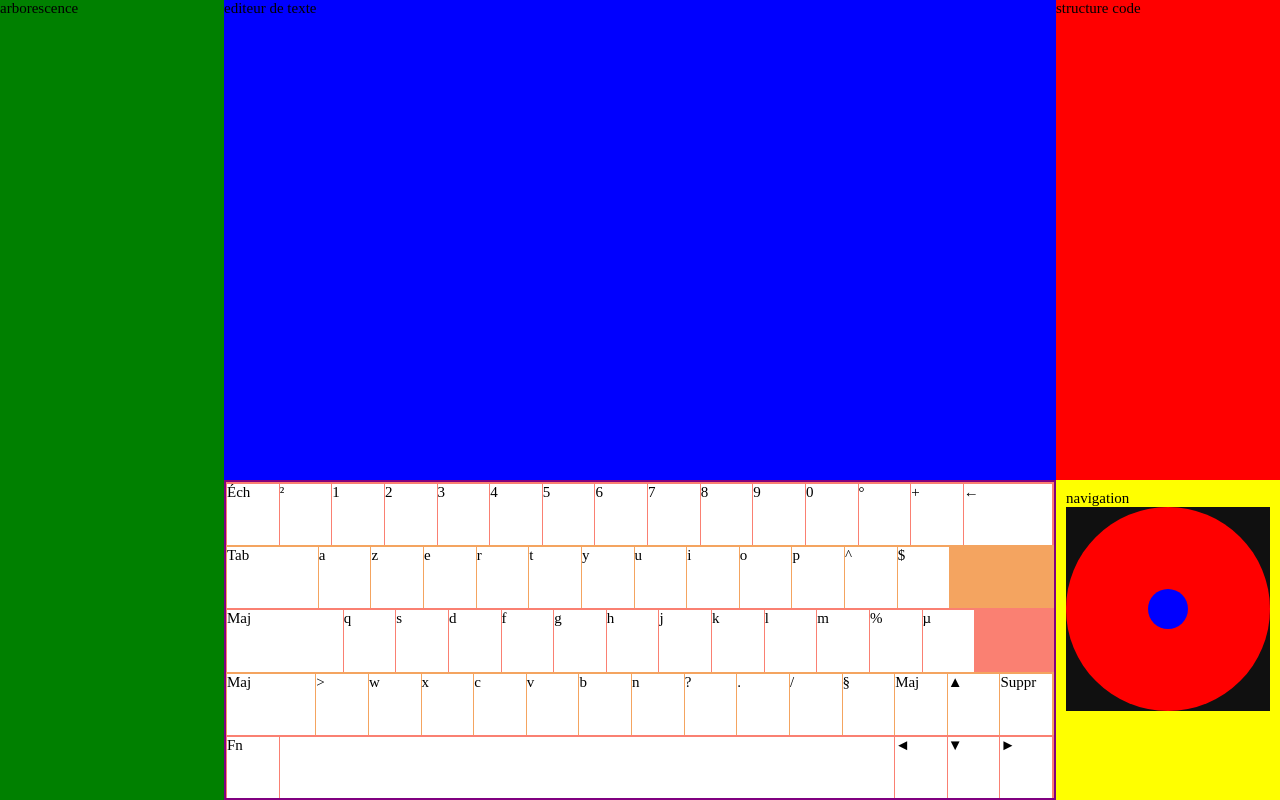
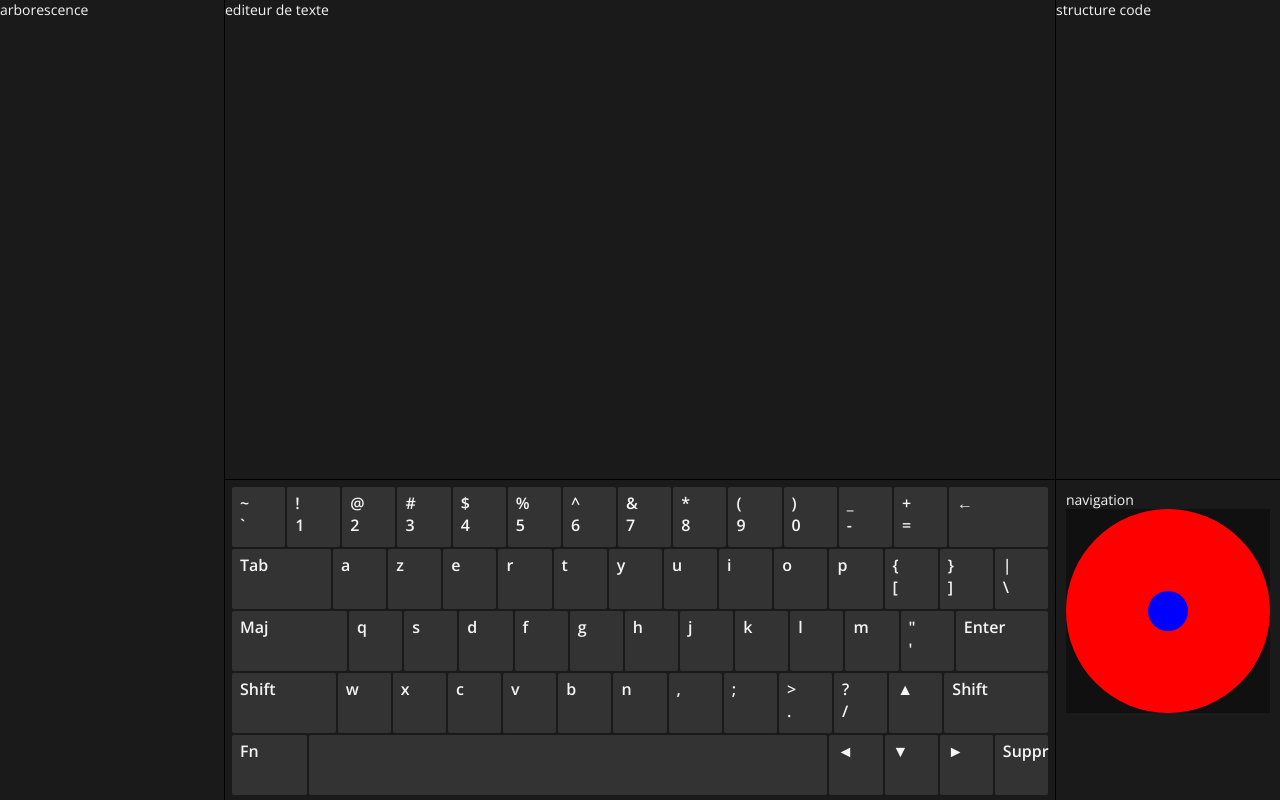
Before and after one commit to NgmThanh/IDE-Interface, a plain HTML site: page index.html in a window 1280 px wide. Drawn offline with nearby package versions, Linux system fonts and the light colour scheme.

Commit message:
keyboard

```diff
--- a/index.html
+++ b/index.html
@@ -6,6 +6,7 @@
     <link rel="stylesheet" href="style/style.css" />
     <title>Document</title>
 </head>
+
 <body>
 <div class="main-page">
     <section class="tree">
@@ -19,21 +20,20 @@
         <section class="virtual-kb">
             <div class="container-out-kb">
                 <div class="line-kb line1">
-                        <div class="line1--key1">Éch</div>
-                        <div class="line1--key2">²</div>
-                        <div class="line1--key3">1</div>
-                        <div class="line1--key4">2</div>
-                        <div class="line1--key5">3</div>
-                        <div class="line1--key6">4</div>
-                        <div class="line1--key7">5</div>
-                        <div class="line1--key8">6</div>
-                        <div class="line1--key9">7</div>
-                        <div class="line1--key10">8</div>
-                        <div class="line1--key11">9</div>
-                        <div class="line1--key12">0</div>
-                        <div class="line1--key13">°</div>
-                        <div class="line1--key14">+</div>
-                        <div class="line1--key15">←</div>
+                    <div class="line1--key1">~<br>`</div>
+                    <div class="line1--key2">!<br>1</div>
+                    <div class="line1--key3">@<br>2</div>
+                    <div class="line1--key4">#<br>3</div>
+                    <div class="line1--key5">$<br>4</div>
+                    <div class="line1--key6">%<br>5</div>
+                    <div class="line1--key7">^<br>6</div>
+                    <div class="line1--key8">&<br>7</div>
+                    <div class="line1--key9">*<br>8</div>
+                    <div class="line1--key10">(<br>9</div>
+                    <div class="line1--key11">)<br>0</div>
+                    <div class="line1--key12">_<br>-</div>
+                    <div class="line1--key13">+<br>=</div>
+                    <div class="line1--key14">←</div>
                 </div>
                 <div class="line-kb line2">
                     <div class="line2--key1">Tab</div>
@@ -47,8 +47,9 @@
                     <div class="line2--key9">i</div>
                     <div class="line2--key10">o</div>
                     <div class="line2--key11">p</div>
-                        <div class="line2--key12">^</div>
-                        <div class="line2--key13">$</div>
+                    <div class="line2--key12">{<br>[</div>
+                    <div class="line2--key13">}<br>]</div>
+                    <div class="line2--key14">|<br>\</div>
                 </div>
                 <div class="line-kb line3">
                     <div class="line3--key1">Maj</div>
@@ -62,25 +63,23 @@
                     <div class="line3--key9">k</div>
                     <div class="line3--key10">l</div>
                     <div class="line3--key11">m</div>
-                        <div class="line3--key12">%</div>
-                        <div class="line3--key13">µ</div>
+                    <div class="line3--key12">"<br>'</div>
+                    <div class="line3--key13">Enter</div>
                 </div>
                 <div class="line-kb line4">
-                        <div class="line4--key1">Maj</div>
-                        <div class="line4--key2">></div>
-                        <div class="line4--key3">w</div>
-                        <div class="line4--key4">x</div>
-                        <div class="line4--key5">c</div>
-                        <div class="line4--key6">v</div>
-                        <div class="line4--key7">b</div>
-                        <div class="line4--key8">n</div>
-                        <div class="line4--key9">?</div>
-                        <div class="line4--key10">.</div>
-                        <div class="line4--key11">/</div>
-                        <div class="line4--key12">§</div>
-                        <div class="line4--key13">Maj</div>
-                        <div class="line4--key14">▲</div>
-                        <div class="line4--key15">Suppr</div>
+                    <div class="line4--key1">Shift</div>
+                    <div class="line4--key2">w</div>
+                    <div class="line4--key3">x</div>
+                    <div class="line4--key4">c</div>
+                    <div class="line4--key5">v</div>
+                    <div class="line4--key6">b</div>
+                    <div class="line4--key7">n</div>
+                    <div class="line4--key8">,</div>
+                    <div class="line4--key9">;</div>
+                    <div class="line4--key10">><br>.</div>
+                    <div class="line4--key11">?<br>/</div>
+                    <div class="line4--key12">▲</div>
+                    <div class="line4--key13">Shift</div>
                 </div>
                 <div class="line-kb line5">
                     <div class="line5--key1">Fn</div>
@@ -88,6 +87,7 @@
                     <div class="line5--key3">◄</div>
                     <div class="line5--key4">▼</div>
                     <div class="line5--key5">►</div>
+                    <div class="line5--key6">Suppr</div>
                 </div>
             </div>
         </section>
--- a/style/style.scss
+++ b/style/style.scss
@@ -1,13 +1,20 @@
+@import url('https://fonts.googleapis.com/css2?family=Open+Sans:wght@400;600;700&display=swap');
+
 /* -------- colors -------- */
 
 :root {
-    --background-color: rgb(96, 96, 96);
+    --grey--dark: #1A1A1A;
+    --grey-medium: #333333;
+    --white-light: #f5f5f5;
     --border: #000;
+    --accent-color: #9e0000;
 }
 
 * {
-    padding: 0;
-    margin: 0;
+    font-family: 'Open Sans', sans-serif;
+    font-size: 1.4rem;
+    color: var(--white-light);
+    padding: 0; margin: 0;
     text-decoration: none;
     box-sizing: border-box;
     img {
@@ -21,19 +28,16 @@ html {
 }
 
 .main-page {
-    width: 100%;
-    height: 100%;
+    width: 100%; height: 100%;
     position: fixed;
     top: 0; right: 0; bottom: 0; left: 0;
-    background-color: var(--background-color);
-    font-size: 1.5rem;
+    background-color: var(--grey--dark);
     display: flex;
 }
 
 .tree {
-    background-color: green;
-    height: 100%;
-    width: 17.5%;
+    background-color: var(--grey--dark);
+    height: 100%; width: 17.5%;
 }
 
 .mid-container, .right-container {
@@ -43,16 +47,17 @@ html {
 }
 
 .mid-container {
-    background-color: red;
+    background-color: var(--grey--dark);
     width: 65%;
+    border-left: 1px solid var(--border);
+    border-right: 1px solid var(--border);
 
     .text-editor {
-        background-color: blue;
         height: 60%;
+        border-bottom: 1px solid var(--border);
     }
 
     .virtual-kb {
-        background-color: #fff;
         height: 40%;
         position: relative;
     }
@@ -61,17 +66,15 @@ html {
 /* ========== KEYBOARD ========== */
 
 .container-out-kb {
-    background-color: purple;
-    width: 100%;
-    height: 100%;
-    padding: 2px;
+    width: 100%; height: 100%;
+    padding: 5px;
     display: flex;
     flex-flow: column nowrap;
     position: relative;
+    background-color: var(--grey--dark);
 
     .line-kb {
-        width: 100%;
-        height: 20%;
+        width: 100%; height: 20%;
         display: flex;
         flex-flow: row nowrap;
     }
@@ -81,42 +84,49 @@ html {
         padding: 1px;
 
         &--key1, &--key2, &--key3, &--key4, &--key5, &--key6, &--key7, &--key8, &--key9, &--key10, &--key11, &--key12, &--key13, &--key14, &--key15  {
-            background-color: #fff;
-            width: 6.25%;
-            min-width: 6.25%;
-            height: 100%;
-            margin-right: 1px;
-            margin-top: 1px;
+            font-size: calc(0.8rem + 1vh);
+            font-weight: 600;
+            background-color: var(--grey-medium);
+            width: 6.25%; height: 100%;
+            min-width: 6.5%;
+            margin: 1px;
+            padding: 5px 8px;
+            border-radius: 2px;
+            cursor: pointer;
 
             &:hover {
-                background-color: #303030;
+                background-color: var(--accent-color);
                 color: white;
             }
         }
     }
 
-    .line1--key15 {
+    .line1--key14 {
+        width: 20%;
+    }
+
+    .line2--key1 {
+        width: 20%;
+    }
+
+    .line3--key1 {
         width: 15%;
     }
 
-    .line2--key1, .line4--key1 {
-        width: 11%;
+    .line3--key13 {
+        width: 12%;
     }
 
-    .line3--key1 {
-        width: 14%;
+    .line4--key1, .line4--key13 {
+        width: 15%;
+    }
+
+    .line5--key1 {
+        width: 10%;
     }
 
     .line5--key2 {
-        width: 75%;
-    }
-
-    .line1, .line3, .line5 {
-        background-color: salmon;
-    }
-
-    .line2, .line4 {
-        background-color: sandybrown;
+        width: 70%;
     }
 
 }
@@ -128,12 +138,13 @@ html {
     width: 17.5%;
 
     .code-struct {
-        background-color: red;
+        background-color: var(--grey--dark);
         height: 60%;
+        border-bottom: 1px solid var(--border);
     }
 
     .nav {
-        background-color: yellow;
+        background-color: var(--grey--dark);
         height: 40%;
         padding: 10px;
 
@@ -150,15 +161,13 @@ html {
 
             .circle-outer {
                 position: absolute;
-                width: 100%;
-                height: 100%;
+                width: 100%; height: 100%;
                 border-radius: 50%;
                 background-color: red;
                 display: flex;
 
                 .circle-inner {
-                    width: 20%;
-                    height: 20%;
+                    width: 20%; height: 20%;
                     border-radius: 50%;
                     background-color: blue;
                     z-index: 10;
```
Also changed, not shown: style/style.css, 1 other file. Lines whose indentation alone changed are shown as unchanged.
